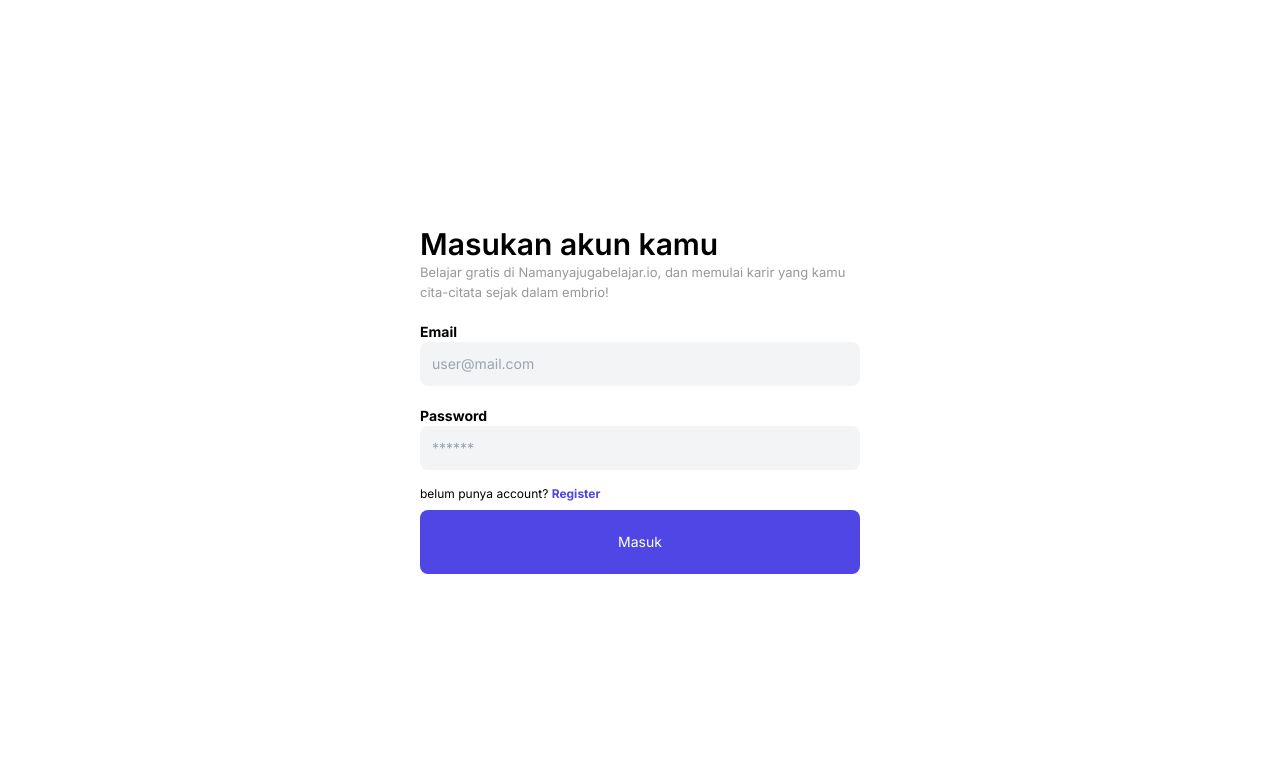
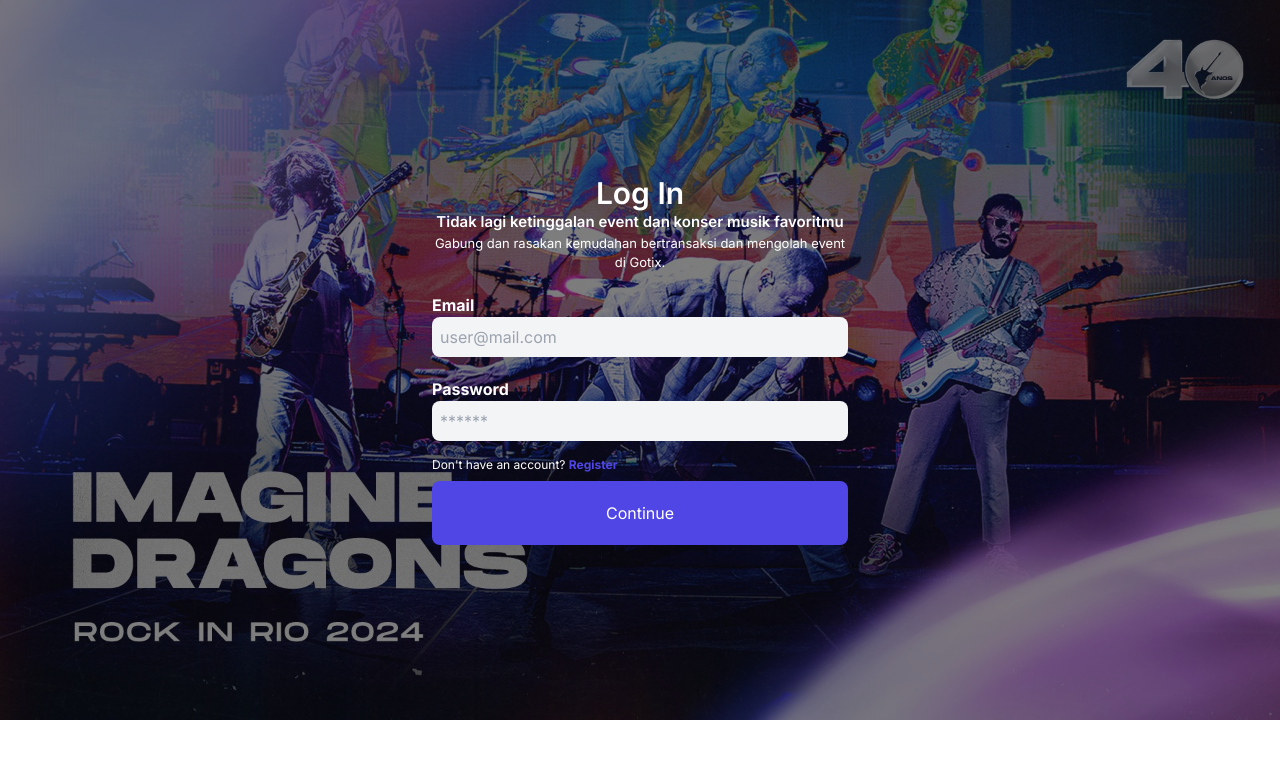
Before and after one commit to dimassamiaji/Miniproject-Ecommerce, a Next.js app in the folder client/: page /auth/login in a window 1280 px wide. Shown: the top 758 px of the page. Built offline with nearby package versions, Linux system fonts and the light colour scheme; no server answers.

Commit message:
update log in

```diff
--- a/client/src/app/auth/login/page.jsx
+++ b/client/src/app/auth/login/page.jsx
@@ -3,7 +3,8 @@
 import { userLogin } from "@/redux/middleware/user";
 import Link from "next/link";
 import { useDispatch } from "react-redux";
-import Banner from "../../../assets/imaginedragons.jpg";
+import BackgroundImage from "../../../assets/imaginedragons.jpg";
+import Image from "next/image";
 function Page() {
   const dispatch = useDispatch();
 
@@ -16,50 +17,55 @@
 
   return (
     <>
-      <div
-        className="flex justify-center items-center min-h-screen
-       text-sm p-3"
-        style={{
-          backgroundImage: { Banner },
-          backgroundSize: "cover",
-          backgroundPosition: "center",
-        }}
-      >
-        <div className="flex flex-col max-w-[440px] ">
-          <h1 className=" text-3xl font-semibold">Masukan akun kamu</h1>
-          <p className="  text-[#989898] text-[13px]">
-            Belajar gratis di Namanyajugabelajar.io, dan memulai karir yang kamu
-            cita-citata sejak dalam embrio!
+      <div className="relative">
+        <Image
+          src={BackgroundImage}
+          alt="background"
+          className="w-full h-full object-cover"
+        />
+        <div className="absolute top-0 left-0 w-full h-full bg-black opacity-50 z-0"></div>
+        <div className="absolute top-0 left-0 w-full h-full flex justify-center items-center z-10">
+          <div className="flex flex-col max-w-[440px] p-3">
+            <h1 className="text-3xl font-semibold text-white text-center">
+              Log In
+            </h1>
+            <p className="text-[15px] font-semibold text-white text-center">
+              Tidak lagi ketinggalan event dan konser musik favoritmu
+            </p>
+            <p className=" text-[13px] text-white text-center">
+              Gabung dan rasakan kemudahan bertransaksi dan mengolah event di
+              Gotix.
             </p>
 
-          <div className=" font-bold mt-5">Email</div>
+            <div className="font-bold mt-5 text-white">Email</div>
             <input
-            className=" p-3 bg-[#F3F4F6] rounded-lg "
+              className="p-2 bg-[#F3F4F6] rounded-lg"
               placeholder="user@mail.com"
               id="email"
               type="email"
             ></input>
 
-          <div className=" font-bold mt-5">Password</div>
+            <div className="font-bold mt-5 text-white">Password</div>
             <input
-            className=" p-3 bg-[#F3F4F6] rounded-lg "
+              className="p-2 bg-[#F3F4F6] rounded-lg"
               placeholder="******"
               id="password"
               type="password"
             ></input>
 
-          <div className=" mt-4 text-xs ">
-            belum punya account?{" "}
+            <div className="mt-4 text-xs text-white">
+              Don't have an account?{" "}
               <Link href="/auth/register" className="text-[#4F46E5] font-bold">
                 Register
               </Link>
             </div>
             <button
-            className="  rounded-lg mt-2 text-white bg-[#4F46E5] h-16"
+              className="rounded-lg mt-2 text-white bg-[#4F46E5] h-16"
               onClick={login}
             >
-            Masuk
+              Continue
             </button>
+          </div>
         </div>
       </div>
     </>
--- a/client/src/app/auth/register/page.jsx
+++ b/client/src/app/auth/register/page.jsx
@@ -7,6 +7,8 @@
 import { redirect } from "next/dist/server/api-utils";
 import { useFormik } from "formik";
 import Link from "next/link";
+import Image from "next/image";
+import BackgroundImage from "../../../assets/imaginedragons.jpg";
 
 function Page() {
   YupPassword(Yup);
@@ -49,86 +51,96 @@
 
   return (
     <>
-      <div
-        className="flex justify-center items-center min-h-screen
-       text-sm p-3"
-      >
-        <div className="flex flex-col max-w-[440px] ">
-          <h1 className=" text-3xl font-semibold">Bikin akun baru</h1>
-          <p className="  text-[#989898] text-[13px]">
-            Nggak susah kok, kamu cuma tinggal masukin beberapa data aja terus
-            langsung jadi deh!
-          </p>
+      <div className="relative">
+        <Image
+          src={BackgroundImage}
+          alt="background"
+          className="w-full h-full object-cover"
+        />
+        <div className="absolute top-0 left-0 w-full h-full bg-black opacity-50 z-0"></div>
+        <div className="absolute top-0 left-0 w-full h-full flex justify-center items-center z-10">
+          <div className="flex flex-col max-w-[440px] p-3">
+            <h1 className="text-3xl font-semibold text-white">
+              Create New Account
+            </h1>
 
-          <div className=" font-bold mt-5">First Name</div>
+            <div className="font-bold mt-5 text-white">First Name</div>
             <input
-            className=" p-3 bg-[#F3F4F6] rounded-lg "
+              className="p-2 bg-[#F3F4F6] rounded-lg"
               placeholder="First name"
-            onChange={(e) => formik.setFieldValue("first_name", e.target.value)} //panggil function inputHandler otomatis kirim event
+              onChange={(e) =>
+                formik.setFieldValue("first_name", e.target.value)
+              }
               id="first_name"
               value={formik.values.first_name}
-          ></input>
-          <div className=" my-1 text-red-500">{formik.errors.first_name}</div>
+            />
+            <div className="my-1 text-red-500">{formik.errors.first_name}</div>
 
-          <div className=" font-bold mt-5">Last Name</div>
+            <div className="font-bold mt-5 text-white">Last Name</div>
             <input
-            className=" p-3 bg-[#F3F4F6] rounded-lg "
+              className="p-2 bg-[#F3F4F6] rounded-lg"
               placeholder="Last name"
-            onChange={(e) => formik.setFieldValue("last_name", e.target.value)} //panggil function inputHandler otomatis kirim event
+              onChange={(e) =>
+                formik.setFieldValue("last_name", e.target.value)
+              }
               id="last_name"
               value={formik.values.last_name}
-          ></input>
-          <div className=" my-1 text-red-500">{formik.errors.last_name}</div>
+            />
+            <div className="my-1 text-red-500">{formik.errors.last_name}</div>
 
-          <div className=" font-bold mt-5">Email</div>
+            <div className="font-bold mt-5 text-white">Email</div>
             <input
               type="email"
-            className="p-3  bg-[#F3F4F6] rounded-lg "
-            placeholder="chairin@mail.com"
+              className="p-2 bg-[#F3F4F6] rounded-lg"
+              placeholder="user@mail.com"
               onChange={formik.handleChange}
               id="email"
               value={formik.values.email}
-          ></input>
-          <div className=" my-1 text-red-500">{formik.errors.email}</div>
+            />
+            <div className="my-1 text-red-500">{formik.errors.email}</div>
 
-          <div className=" font-bold mt-5">Kata Sandi</div>
+            <div className="font-bold mt-5 text-white">Kata Sandi</div>
             <input
               type="password"
               placeholder="***********"
-            className="p-3 bg-[#F3F4F6] rounded-lg"
+              className="p-2 bg-[#F3F4F6] rounded-lg"
               onChange={formik.handleChange}
               id="password"
               value={formik.values.password}
-          ></input>
-          <div className=" my-1 text-red-500">{formik.errors.password}</div>
+            />
+            <div className="my-1 text-red-500">{formik.errors.password}</div>
 
-          <div className=" font-bold mt-5">Gender</div>
+            <div className="font-bold mt-5 text-white">Gender</div>
             <select
-            className=" p-3 bg-[#F3F4F6] rounded-lg  "
-            onChange={(e) => formik.setFieldValue("gender", e.target.value)} //panggil function inputHandler otomatis kirim event
+              className="p-2 bg-[#F3F4F6] rounded-lg"
+              onChange={(e) => formik.setFieldValue("gender", e.target.value)}
             >
-            <option value={"male"}>Male</option>
-            <option value={"female"}>Female</option>
+              <option value="male" className=" text-black">
+                Male
+              </option>
+              <option value="female" className=" text-black">
+                Female
+              </option>
             </select>
+            <div className="my-1 text-red-500">{formik.errors.gender}</div>
 
-          <div className=" my-1 text-red-500">{formik.errors.gender}</div>
-
-          <p className=" mt-5 text-[#989898] text-[13px]">
-            Dengan mendaftar berarti kamu setuju dengan Terms of Service dan
-            Privacy Policy dari Namanyajugabelajar.io
+            <p className="mt-5 text-white text-[13px]">
+              Dengan mendaftar, saya menyetujui Syarat dan Ketentuan serta
+              Kebijakan Privasi
             </p>
-          <div className=" mt-4 text-xs ">
-            sudah punya account?{" "}
+            <div className="mt-4 text-xs text-white">
+              Already have an account?{" "}
               <Link href="/auth/login" className="text-[#4F46E5] font-bold">
                 Login
               </Link>
             </div>
             <button
-            className={` rounded-lg mt-3 text-white bg-[#4F46E5] h-16`}
+              className="rounded-lg mt-3 text-white bg-[#4F46E5] h-10"
               onClick={formik.handleSubmit}
             >
-            Mendaftar
+              Sign Up
             </button>
+          </div>
         </div>
       </div>
     </>
```
Also changed, not shown: client/src/assets/Gotix2.png (added). Lines whose indentation alone changed are shown as unchanged.
